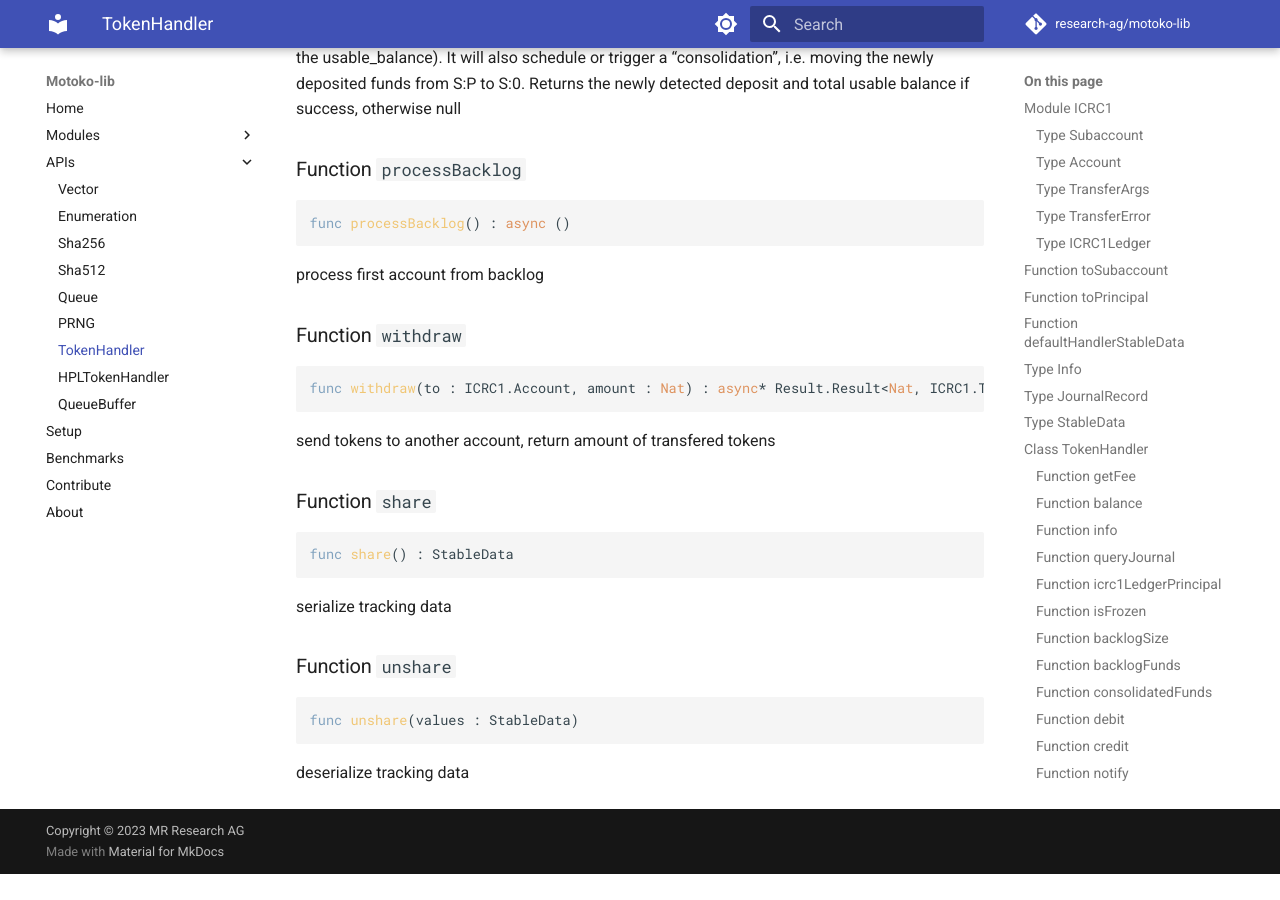
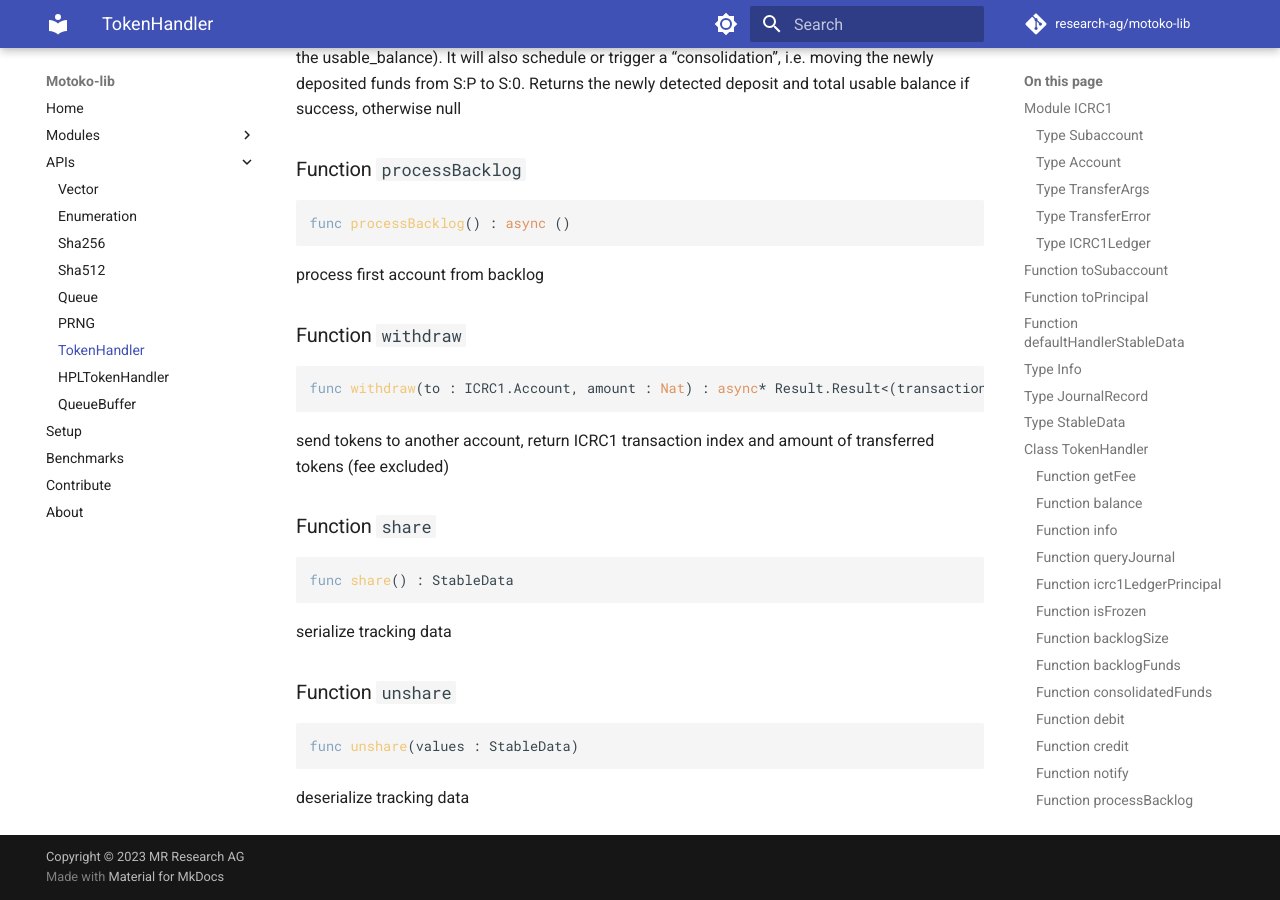
Before and after one commit to research-ag/motoko-lib, an MkDocs documentation site: the page built from docs/modoc/TokenHandler.md, in a window 1280 px wide and 900 px high, scrolled down 3963 px. Built offline with MkDocs 1.6.1 and Material for MkDocs 9.7.7, drawn with Linux system fonts in a browser that asks for light colours; comment, search, counter and statistics services are not loaded; before the commit the page ends 4837 px from its top, so only the background shows below that.

Commit message:
updated withdraw signature; implemented auto-updating fee during withdraw operation

````diff
--- a/docs/modoc/TokenHandler.md
+++ b/docs/modoc/TokenHandler.md
@@ -197,10 +197,10 @@
 
 ### Function `withdraw`
 ``` motoko
-func withdraw(to : ICRC1.Account, amount : Nat) : async* Result.Result<Nat, ICRC1.TransferError or {#CallIcrc1LedgerError; #TooLowQuantity}>
+func withdraw(to : ICRC1.Account, amount : Nat) : async* Result.Result<(transactionIndex : Nat, withdrawnAmount : Nat), ICRC1.TransferError or {#CallIcrc1LedgerError; #TooLowQuantity}>
 ```
 
-send tokens to another account, return amount of transfered tokens
+send tokens to another account, return ICRC1 transaction index and amount of transferred tokens (fee excluded)
 
 
 ### Function `share`
````
Also changed, not shown: 1 other file.
